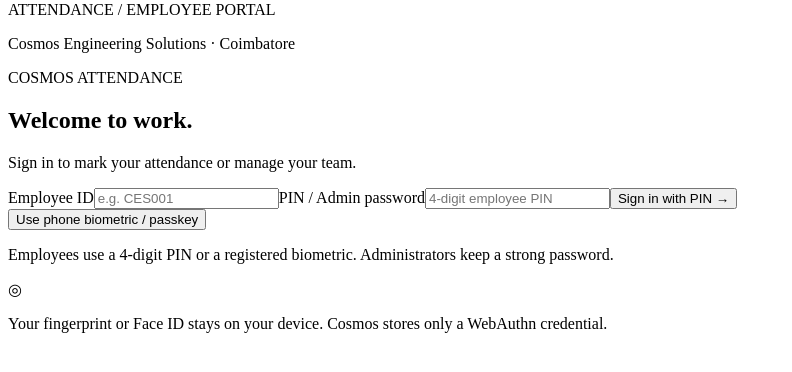
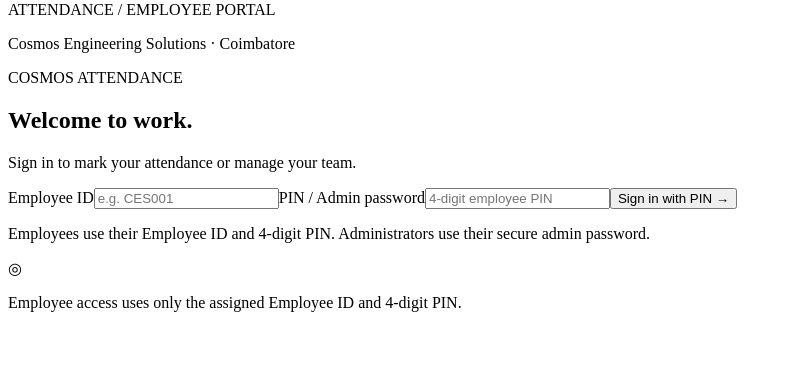
Before and after one commit to aricmartin43-jpg/attendance-system, a Flask app: page / in a window 1280 px wide. Shown: the part 171-543 px from the top of the page, without its empty margins (0-792 px from the left). Run offline with Flask 3, Linux system fonts and the light colour scheme.

Commit message:
Simplify portal UI to PIN-only login

```diff
--- a/cosmos-attendance-v2/templates/index.html
+++ b/cosmos-attendance-v2/templates/index.html
@@ -17,8 +17,7 @@
     </aside>
     <main class="login-main"><div class="login-card"><span class="eyebrow accent">COSMOS ATTENDANCE</span><h2>Welcome to work.</h2><p class="muted">Sign in to mark your attendance or manage your team.</p>
       <form id="login-form"><label>Employee ID<input id="login-code" name="code" autocomplete="username" required placeholder="e.g. CES001"></label><label>PIN / Admin password<input name="pin" type="password" inputmode="numeric" autocomplete="current-password" required placeholder="4-digit employee PIN"></label><button type="submit" class="primary wide">Sign in with PIN <span aria-hidden="true">→</span></button></form>
-      <button type="button" class="secondary wide" id="biometric-login">Use phone biometric / passkey</button>
-      <p class="help">Employees use a 4-digit PIN or a registered biometric. Administrators keep a strong password.</p><div class="login-note"><span class="mini-icon">◎</span><p>Your fingerprint or Face ID stays on your device. Cosmos stores only a WebAuthn credential.</p></div>
+      <p class="help">Employees use their Employee ID and 4-digit PIN. Administrators use their secure admin password.</p><div class="login-note"><span class="mini-icon">◎</span><p>Employee access uses only the assigned Employee ID and 4-digit PIN.</p></div>
     </div></main>
   </div>
 
@@ -34,11 +33,11 @@
         <div class="quiet-banner"><span class="mini-icon">◎</span><div><strong>Attendance from anywhere</strong><p>GPS is recorded at each check-in and check-out. No factory boundary restrictions.</p></div></div>
       </section>
 
-      <section id="employees-panel" class="panel-view" hidden><div class="section-card"><div class="section-heading"><div><h2>Your team</h2><p class="muted">Add, edit, remove, reset PIN/biometrics and manage employee access.</p></div><button class="primary" id="add-employee">+ Add employee</button></div><div id="employee-table"></div></div></section>
+      <section id="employees-panel" class="panel-view" hidden><div class="section-card"><div class="section-heading"><div><h2>Your team</h2><p class="muted">Add, edit, remove, reset PIN and manage employee access.</p></div><button class="primary" id="add-employee">+ Add employee</button></div><div id="employee-table"></div></div></section>
 
       <section id="reports-panel" class="panel-view" hidden><div class="section-card"><div class="section-heading"><div><h2>Monthly attendance</h2><p class="muted">Download a CSV for Excel or Google Sheets.</p></div><div class="report-controls"><label class="compact-label">Month<input type="month" id="month-filter"></label><button class="primary" id="export">↓ Export CSV</button></div></div><div id="monthly-table"></div></div><p class="help">Hours include the full time between check-in and check-out. Break deductions and payroll calculations are not included.</p></section>
 
-      <section id="checkin-panel" class="panel-view" hidden><div class="attendance-grid"><article class="section-card checkin-card"><span class="eyebrow accent">YOUR WORKING DAY</span><h2 id="greeting">Hello</h2><div class="clock" id="clock">--:--</div><p id="employee-status" class="status-text">Loading attendance…</p><button class="primary wide" id="start-attendance">Mark attendance with GPS</button><button class="secondary wide" id="register-biometric">Set up / add biometric login</button><div class="steps"><span>01 · Login</span><span>02 · GPS</span><span>03 · Record</span></div></article><article class="section-card details-card"><span class="eyebrow">HOW IT WORKS</span><h2>A simple secure check-in.</h2><ol><li><strong>Sign in securely</strong><p>Use your employee ID and PIN, or your registered phone biometric/passkey.</p></li><li><strong>Allow location access</strong><p>GPS is captured only when you check in or check out.</p></li><li><strong>Confirm attendance</strong><p>Your signed-in employee account and current GPS location are recorded.</p></li></ol><p class="help">Face recognition is disabled. No attendance photo is required.</p></article></div><div class="section-card"><div class="section-heading"><h2>Today's attendance</h2></div><div id="my-table"></div></div></section>
+      <section id="checkin-panel" class="panel-view" hidden><div class="attendance-grid"><article class="section-card checkin-card"><span class="eyebrow accent">YOUR WORKING DAY</span><h2 id="greeting">Hello</h2><div class="clock" id="clock">--:--</div><p id="employee-status" class="status-text">Loading attendance…</p><button class="primary wide" id="start-attendance">Mark attendance with GPS</button><div class="steps"><span>01 · Login</span><span>02 · GPS</span><span>03 · Record</span></div></article><article class="section-card details-card"><span class="eyebrow">HOW IT WORKS</span><h2>A simple secure check-in.</h2><ol><li><strong>Sign in securely</strong><p>Use your employee ID and 4-digit PIN.</p></li><li><strong>Allow location access</strong><p>GPS is captured only when you check in or check out.</p></li><li><strong>Confirm attendance</strong><p>Your signed-in employee account and current GPS location are recorded.</p></li></ol><p class="help">Face recognition is disabled. No attendance photo is required.</p></article></div><div class="section-card"><div class="section-heading"><h2>Today's attendance</h2></div><div id="my-table"></div></div></section>
 
       <section id="ecosystem-panel" class="panel-view" hidden>
         <div class="stats">
```
